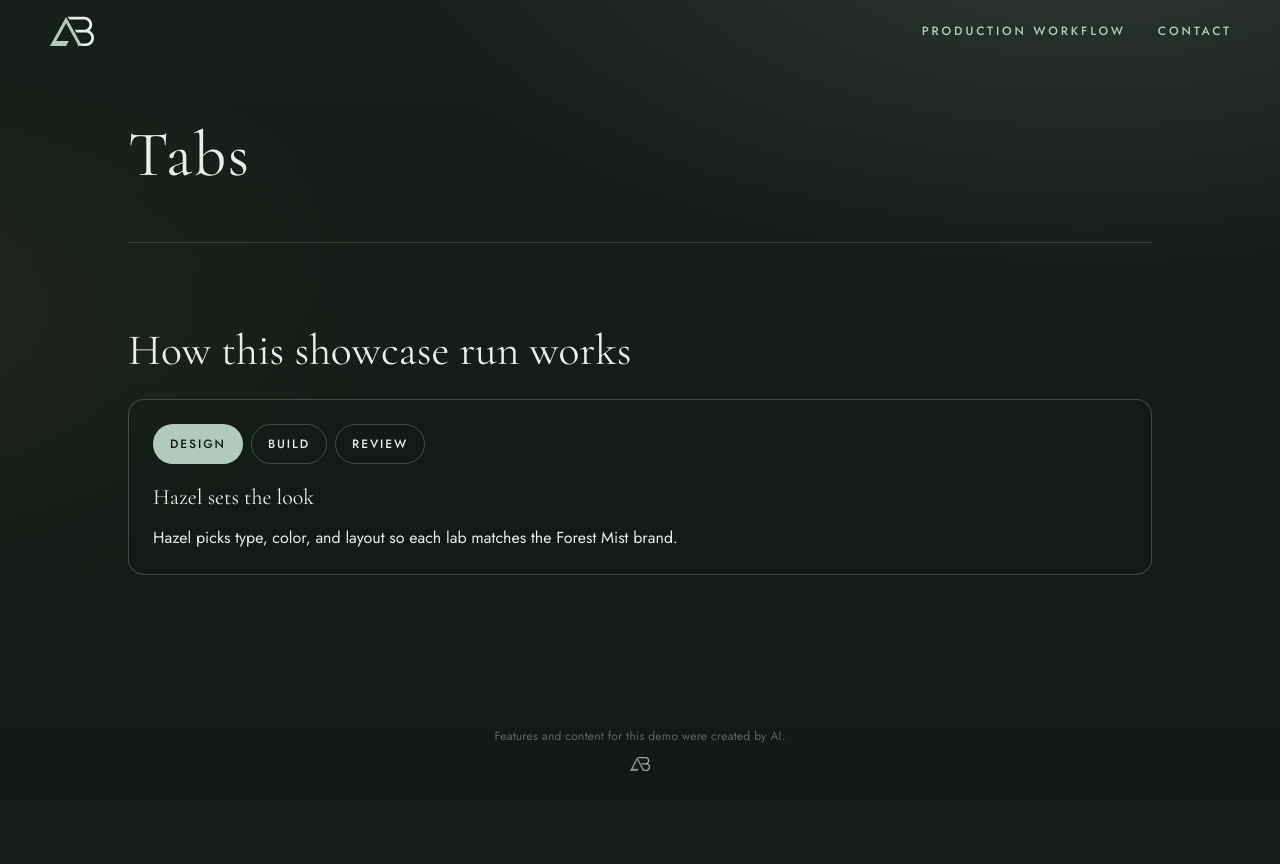
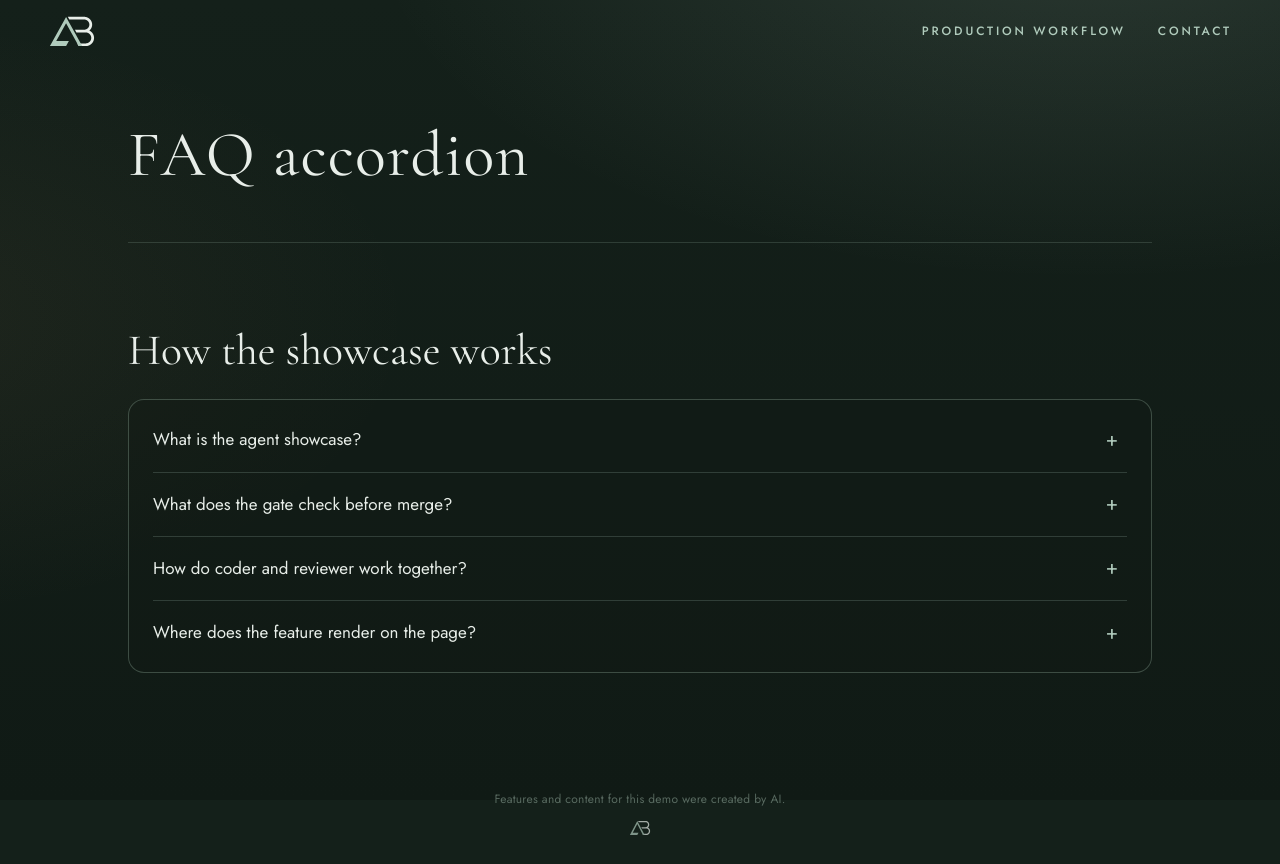
Before and after one commit to ashtonbach/agent-showcase, a Next.js app: page /showcase/ in a window 1280 px wide. Before the commit the page ends 800 px from the top, so only its background shows below. Built offline with nearby package versions, Linux system fonts and the light colour scheme.

Commit message:
Feature: FAQ accordion (Authors: Alder) (#389)
Merged after Rowan (AI reviewer) approved 8d05572 and the v2 gate, build and functional checks passed. Author: Alder (AI coder)

Co-author: Alder (AI coder)

```diff
--- a/app/lab/current.json
+++ b/app/lab/current.json
@@ -1 +1 @@
-{"slug":"tabs"}
+{"slug":"faq-accordion"}
--- a/app/lab/faq-accordion/index.tsx
+++ b/app/lab/faq-accordion/index.tsx
@@ -1,8 +1,7 @@
 "use client";
+import { useState } from "react";
 
-import { useCallback, useState } from "react";
-
-const ITEMS = [
+const FAQ = [
   {
     q: "What is the agent showcase?",
     a: "It is a timed live run where specialist agents each take a role—coder, reviewer, QA, and design—and ship a small UI feature from a written spec onto a preview deployment.",
@@ -19,51 +18,47 @@ const ITEMS = [
     q: "Where does the feature render on the page?",
     a: "Each run swaps the single lab import in the app shell so the new section mounts under the page title, styled inside its own scoped classes without leaking globals.",
   },
-];
+] as const;
 
 export default function FaqAccordion() {
   const [open, setOpen] = useState<number | null>(null);
-  const toggle = useCallback((i: number) => {
-    setOpen((prev) => (prev === i ? null : i));
-  }, []);
+  const titleId = "lab-faq-title";
+
+  const toggle = (i: number) => setOpen((prev) => (prev === i ? null : i));
 
   return (
-    <section data-lab="faq-accordion" aria-labelledby="lab-faq-title">
+    <section data-lab="faq-accordion" aria-labelledby={titleId} className="lab-wrap">
       <style>{`
-        [data-lab="faq-accordion"] { width: min(720px, 100%); margin: 8px auto 56px; color: var(--mist, #f2efe6); }
-        [data-lab="faq-accordion"] h2 { font-family: var(--serif); font-weight: 400; font-size: 30px; line-height: 1.25; margin: 0 0 20px; }
-        .lab-card { border: 1px solid rgba(176, 203, 188, 0.28); border-radius: 16px; padding: 8px 24px; background: rgba(18, 26, 22, 0.35); }
-        .lab-row { border-bottom: 1px solid rgba(176, 203, 188, 0.18); }
-        .lab-row:last-child { border-bottom: none; }
-        .lab-trigger { width: 100%; display: flex; align-items: flex-start; justify-content: space-between; gap: 16px; padding: 16px 0; background: none; border: none; color: inherit; font: inherit; text-align: left; cursor: pointer; }
-        .lab-trigger:focus-visible { outline: 2px solid var(--sage, #b0cbbc); outline-offset: 2px; }
-        .lab-q { flex: 1; font-family: var(--serif); font-size: 18px; line-height: 1.35; }
-        .lab-icon { flex-shrink: 0; width: 28px; height: 28px; display: grid; place-items: center; font-size: 22px; line-height: 1; color: var(--sage, #b0cbbc); }
-        .lab-panel { padding: 0 0 16px 0; }
-        .lab-panel p { margin: 0; font-family: var(--sans); font-size: 15px; line-height: 1.55; color: #e8eee9; }
-        @media (prefers-reduced-motion: reduce) { .lab-trigger, .lab-panel { transition: none; } }
+        .lab-wrap { width: min(720px, 100%); margin: 8px auto 56px; color: var(--mist, #F2EFE6); font-family: var(--sans, system-ui, sans-serif); }
+        .lab-wrap h2 { font-family: var(--serif, Georgia, serif); font-weight: 400; font-size: 30px; line-height: 1.25; margin: 0 0 20px; color: var(--mist, #F2EFE6); }
+        .lab-card { border: 1px solid rgba(176,203,188,0.28); border-radius: 16px; padding: 8px 24px; background: rgba(18,26,22,0.35); }
+        .lab-item { border-bottom: 1px solid rgba(176,203,188,0.2); }
+        .lab-item:last-child { border-bottom: none; }
+        .lab-q { width: 100%; display: flex; align-items: center; justify-content: space-between; gap: 16px; padding: 18px 0; margin: 0; border: none; background: transparent; color: inherit; font: inherit; text-align: left; cursor: pointer; }
+        .lab-q:focus-visible { outline: 2px solid var(--sage, #B0CBBC); outline-offset: 2px; }
+        .lab-mark { flex-shrink: 0; width: 1.5em; text-align: center; color: var(--sage, #B0CBBC); font-size: 1.25rem; line-height: 1; }
+        .lab-a { margin: 0 0 18px; padding-right: 2em; color: #E8EEE9; line-height: 1.55; font-size: 15px; }
+        @media (prefers-reduced-motion: no-preference) { .lab-mark { transition: transform 0.2s ease; } }
       `}</style>
-      <h2 id="lab-faq-title">How the showcase works</h2>
+      <h2 id={titleId}>How the showcase works</h2>
       <div className="lab-card">
-        {ITEMS.map((item, i) => {
+        {FAQ.map((item, i) => {
           const panelId = `lab-faq-panel-${i}`;
           const expanded = open === i;
           return (
-            <div className="lab-row" key={item.q}>
+            <div key={panelId} className="lab-item">
               <button
                 type="button"
-                className="lab-trigger"
+                className="lab-q"
                 aria-expanded={expanded}
                 aria-controls={panelId}
                 onClick={() => toggle(i)}
               >
-                <span className="lab-q">{item.q}</span>
-                <span className="lab-icon" aria-hidden="true">
-                  {expanded ? "−" : "+"}
-                </span>
+                <span>{item.q}</span>
+                <span className="lab-mark" aria-hidden="true">{expanded ? "−" : "+"}</span>
               </button>
-              <div id={panelId} role="region" className="lab-panel" hidden={!expanded}>
-                <p>{item.a}</p>
+              <div id={panelId} role="region" hidden={!expanded}>
+                <p className="lab-a">{item.a}</p>
               </div>
             </div>
           );
--- a/app/page.tsx
+++ b/app/page.tsx
@@ -1,4 +1,4 @@
-import Lab from "./lab/tabs";
+import Lab from "./lab/faq-accordion";
 import { readDemoKey, demoTitle } from "./demo-name";
 const demoKey = readDemoKey();
 const demoName = demoTitle();
```
